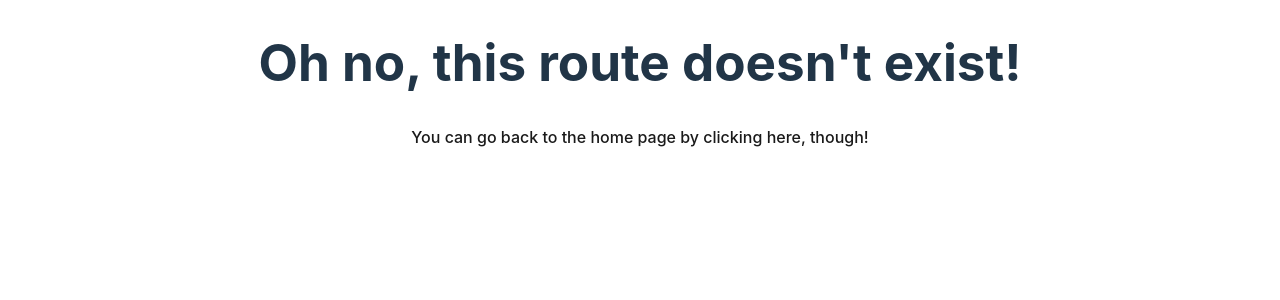
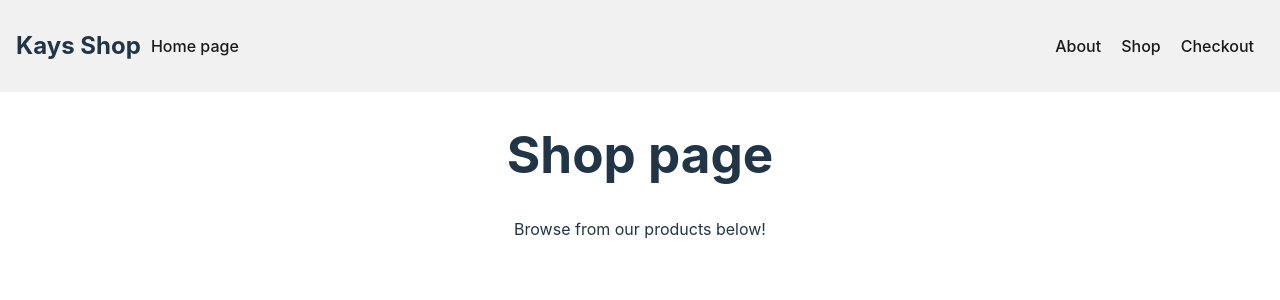
Before and after one commit to kimdogbe/odin_shop, a React (Vite) app: page /shop in a window 1280 px wide. Shown: the top 300 px of the page. Built offline with nearby package versions, Linux system fonts and the light colour scheme.

Commit message:
Add shop page

```diff
--- a/src/App.jsx
+++ b/src/App.jsx
@@ -14,6 +14,9 @@ function App() {
             <Link to="about">About</Link>
           </li>
           <li>
+            <Link to="Shop">Shop</Link>
+          </li>
+          <li>
             <Link to="checkout">Checkout</Link>
           </li>
         </ul>
--- /dev/null
+++ b/src/Shop.jsx
@@ -0,0 +1,12 @@
+import { Link } from "react-router-dom"
+
+function Shop() {
+  return (
+    <div>
+      <h1>Shop page</h1>
+      <p>Browse from our products below!</p>
+    </div>
+  )
+}
+
+export default Shop
--- a/src/routes.jsx
+++ b/src/routes.jsx
@@ -1,6 +1,7 @@
 import App from "./App";
 import Home from "./Home";
 import About from "./About";
+import Shop from "./Shop";
 import Checkout from "./Checkout";
 import ErrorPage from "./ErrorPage";
 
@@ -21,6 +22,10 @@ const routes = [
         element: <About />,
       },
       {
+        path: "shop",
+        element: <Shop />,
+      },
+      {
         path: "checkout",
         element: <Checkout />,
       },
```
